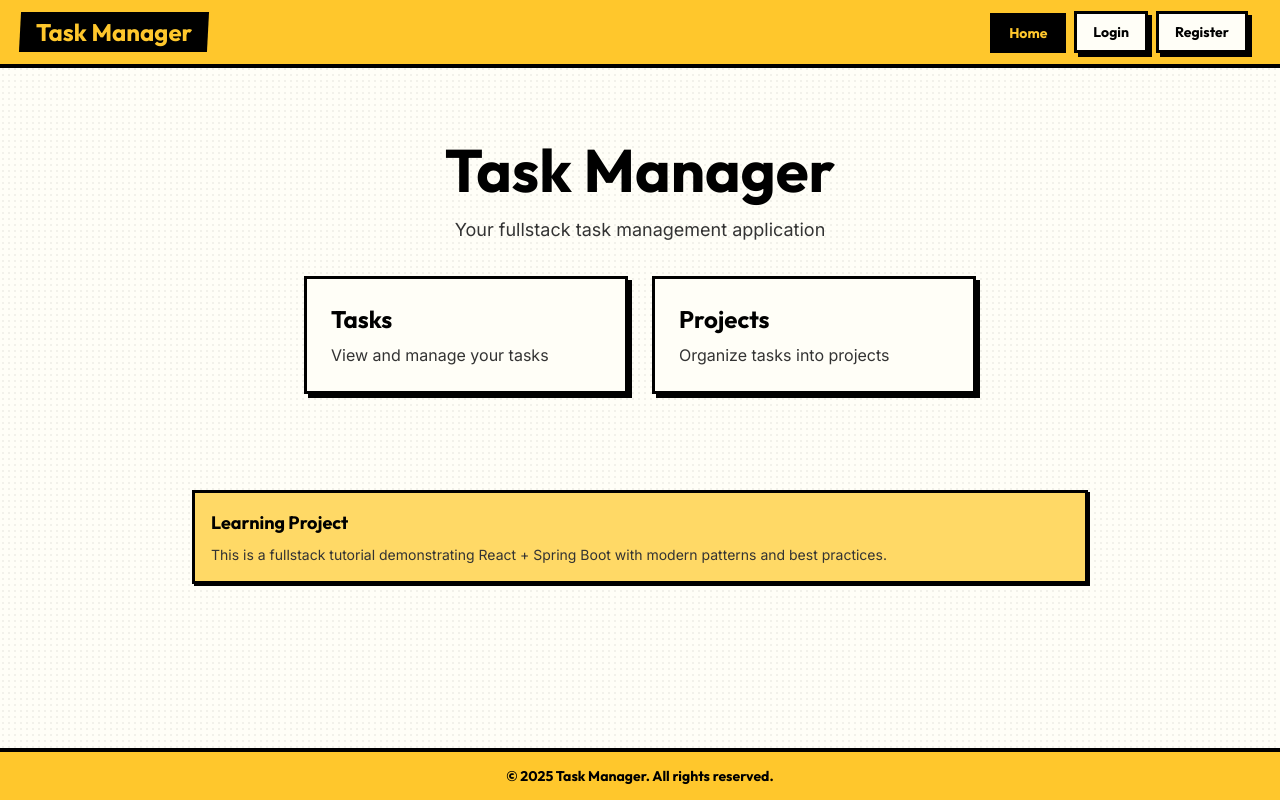
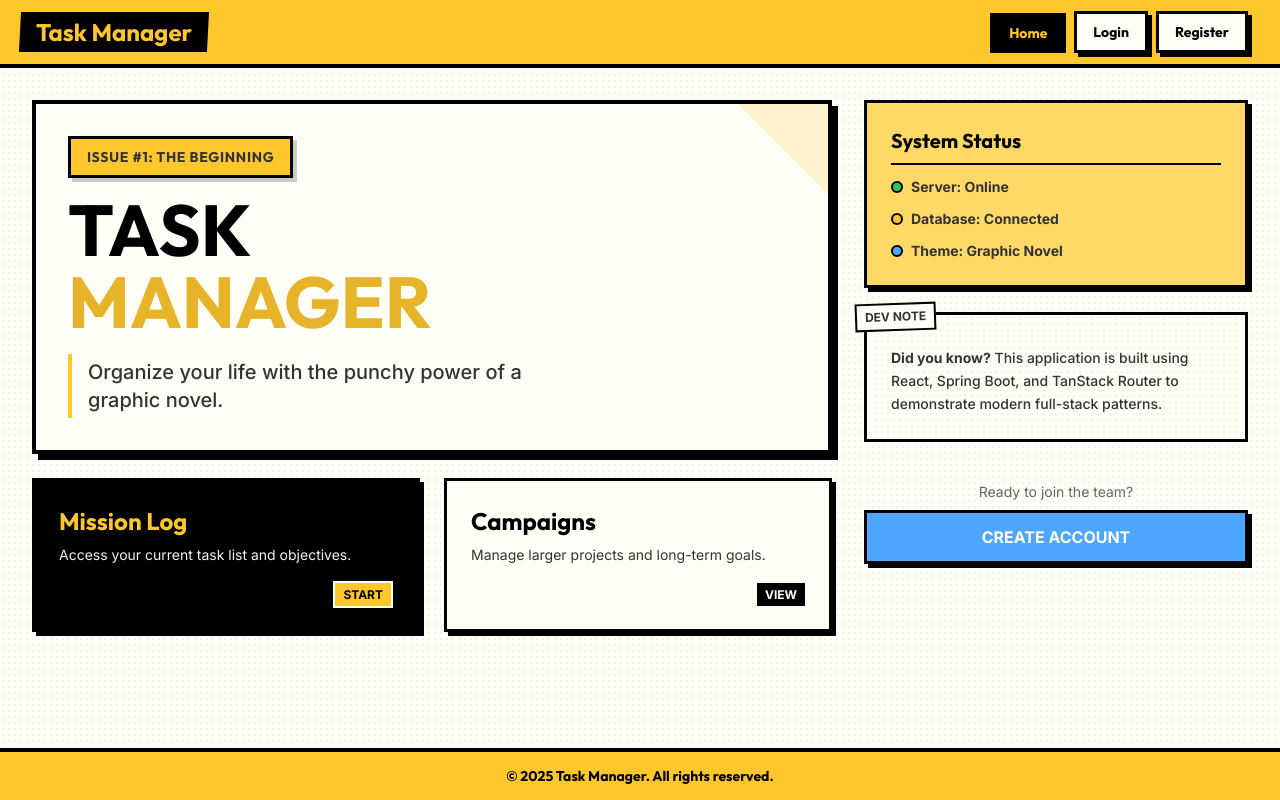
Before and after one commit to gbfrancisco/taskmanager-fullstack, a React (Vite) app in the folder client/: page / in a window 1280 px wide. Built offline with nearby package versions, Linux system fonts and the light colour scheme.

Commit message:
Session FE-13: Style and Theme Improvements
- Home page fix

```diff
--- a/client/src/routes/index.tsx
+++ b/client/src/routes/index.tsx
@@ -10,64 +10,138 @@
  */
 
 import { createFileRoute, Link } from '@tanstack/react-router';
+import { useAuth } from '@/contexts/AuthContext';
 
 export const Route = createFileRoute('/')({
   component: HomePage
 });
 
 function HomePage() {
+  const { user, isAuthenticated } = useAuth();
+
   return (
-    <div className="max-w-7xl mx-auto px-4 sm:px-6 lg:px-8 py-6">
-      <div className="max-w-4xl mx-auto">
-        {/* Hero Section */}
-        <div className="text-center py-12">
-          <h1 className="text-display text-6xl text-ink mb-4">
-            Task Manager
+    <div className="max-w-7xl mx-auto px-4 sm:px-6 lg:px-8 py-8">
+
+      {/* COMIC LAYOUT GRID
+        We use a grid to create a "Panel" effect common in comics.
+      */}
+      <div className="grid grid-cols-1 lg:grid-cols-12 gap-8">
+
+        {/* --- PANEL 1: HERO / INTRO (Span 8 cols) --- */}
+        <section className="lg:col-span-8 flex flex-col gap-6">
+
+          {/* Main Title Panel */}
+          <div className="bg-paper border-comic-heavy shadow-comic-lg p-8 relative overflow-hidden">
+            {/* Decorative background stripes */}
+            <div className="absolute top-0 right-0 w-32 h-32 bg-amber-vivid opacity-20 rotate-45 transform translate-x-16 -translate-y-16" />
+
+            <div className="relative z-10">
+              <div className="comic-caption mb-4 text-xs md:text-sm">
+                Issue #1: The Beginning
+              </div>
+
+              <h1 className="text-display text-5xl md:text-7xl text-ink uppercase leading-none mb-4">
+                Task<br />
+                <span className="text-amber-dark">Manager</span>
               </h1>
-          <p className="text-ink-soft text-lg mb-8">
-            Your fullstack task management application
+
+              <p className="text-ink-soft text-xl font-medium max-w-lg border-l-4 border-amber-vivid pl-4 py-1">
+                {isAuthenticated
+                  ? `Welcome back, ${user?.username}. Your mission log is ready for review.`
+                  : "Organize your life with the punchy power of a graphic novel."}
               </p>
+            </div>
+          </div>
 
-          {/* Quick navigation cards */}
-          <div className="grid gap-6 md:grid-cols-2 max-w-2xl mx-auto">
-            {/*
-             * <Link> with params example
-             *
-             * For routes without parameters, just use `to="/path"`
-             * For routes WITH parameters, you'd add `params={{ taskId: '123' }}`
-             */}
+          {/* Action Buttons Row */}
+          <div className="grid grid-cols-1 sm:grid-cols-2 gap-6">
             <Link
               to="/tasks"
-              className="block p-6 bg-paper border-comic shadow-comic shadow-comic-interactive text-left"
+              className="group block relative"
             >
-              <h2 className="text-display text-2xl text-ink mb-2">
-                Tasks
+              <div className="bg-ink text-paper border-comic shadow-comic-interactive p-6 h-full flex flex-col justify-between">
+                <div>
+                  <h2 className="text-display text-2xl text-amber-vivid mb-2 group-hover:underline decoration-4 decoration-amber-vivid underline-offset-4">
+                    Mission Log
                   </h2>
-              <p className="text-ink-soft">View and manage your tasks</p>
+                  <p className="text-paper-dark text-sm">Access your current task list and objectives.</p>
+                </div>
+                <div className="mt-4 self-end">
+                  <span className="bg-amber-vivid text-ink text-xs font-bold px-2 py-1 uppercase border-2 border-paper">
+                    Start
+                  </span>
+                </div>
+              </div>
             </Link>
 
             <Link
               to="/projects"
-              className="block p-6 bg-paper border-comic shadow-comic shadow-comic-interactive text-left"
+              className="group block relative"
             >
-              <h2 className="text-display text-2xl text-ink mb-2">
-                Projects
+              <div className="bg-paper text-ink border-comic shadow-comic-interactive p-6 h-full flex flex-col justify-between">
+                <div>
+                  <h2 className="text-display text-2xl mb-2 group-hover:underline decoration-4 decoration-ink underline-offset-4">
+                    Campaigns
                   </h2>
-              <p className="text-ink-soft">Organize tasks into projects</p>
+                  <p className="text-ink-soft text-sm">Manage larger projects and long-term goals.</p>
+                </div>
+                <div className="mt-4 self-end">
+                  <span className="bg-ink text-paper text-xs font-bold px-2 py-1 uppercase">
+                    View
+                  </span>
+                </div>
+              </div>
             </Link>
           </div>
+        </section>
+
+        {/* --- PANEL 2: SIDEBAR / META INFO (Span 4 cols) --- */}
+        <aside className="lg:col-span-4 space-y-6">
+
+          {/* Status Box - Looks like a narrator box */}
+          <div className="bg-amber-light border-comic shadow-comic p-6">
+            <h3 className="text-display text-xl text-ink mb-3 border-b-2 border-ink pb-2">
+              System Status
+            </h3>
+            <ul className="space-y-3">
+              <li className="flex items-center gap-2">
+                <div className="w-3 h-3 bg-success border-2 border-ink rounded-full" />
+                <span className="font-bold text-sm">Server: Online</span>
+              </li>
+              <li className="flex items-center gap-2">
+                <div className="w-3 h-3 bg-amber-vivid border-2 border-ink rounded-full" />
+                <span className="font-bold text-sm">Database: Connected</span>
+              </li>
+              <li className="flex items-center gap-2">
+                <div className="w-3 h-3 bg-status-progress border-2 border-ink rounded-full" />
+                <span className="font-bold text-sm">Theme: Graphic Novel</span>
+              </li>
+            </ul>
           </div>
 
-        {/* Session info */}
-        <div className="mt-12 p-4 bg-amber-light border-comic shadow-comic-sm">
-          <h3 className="text-display text-lg text-ink mb-2">
-            Learning Project
-          </h3>
-          <p className="text-ink-soft text-sm">
-            This is a fullstack tutorial demonstrating React + Spring Boot
-            with modern patterns and best practices.
+          {/* "Ad" Space / Learning Project Info */}
+          <div className="bg-halftone border-comic p-6 relative">
+            <div className="absolute -top-3 -left-3 bg-paper border-2 border-ink px-2 py-1 text-xs font-bold transform -rotate-2">
+              DEV NOTE
+            </div>
+            <p className="text-sm font-medium leading-relaxed mt-2">
+              <span className="font-bold">Did you know?</span> This application is built using React, Spring Boot, and TanStack Router to demonstrate modern full-stack patterns.
             </p>
           </div>
+
+          {!isAuthenticated && (
+            <div className="text-center pt-4">
+              <p className="text-sm text-ink-light mb-2">Ready to join the team?</p>
+              <Link
+                to="/register"
+                className="inline-block w-full text-center bg-status-progress text-paper font-bold border-comic shadow-comic-interactive py-3 px-4 hover:brightness-110"
+              >
+                CREATE ACCOUNT
+              </Link>
+            </div>
+          )}
+
+        </aside>
       </div>
     </div>
   );
--- a/client/src/styles.css
+++ b/client/src/styles.css
@@ -203,3 +203,31 @@ button {
 .bg-status-completed {
   background-color: var(--color-status-completed);
 }
+
+/* ============================================================
+   COMIC SPECIFIC UTILITIES
+   ============================================================ */
+
+/* Narrator Caption Box - Classic Yellow Box */
+.comic-caption {
+    background-color: var(--color-amber-vivid);
+    border: 3px solid var(--color-ink);
+    box-shadow: 4px 4px 0 rgba(0,0,0,0.2);
+    padding: 0.5rem 1rem;
+    font-family: var(--font-display);
+    font-weight: 700;
+    text-transform: uppercase;
+    display: inline-block;
+    letter-spacing: 0.05em;
+}
+
+/* Action Container - Skewed background for emphasis */
+.bg-action-stripe {
+    background: repeating-linear-gradient(
+            45deg,
+            var(--color-paper),
+            var(--color-paper) 10px,
+            var(--color-paper-dark) 10px,
+            var(--color-paper-dark) 20px
+    );
+}
```
Lines whose indentation alone changed are shown as unchanged.
